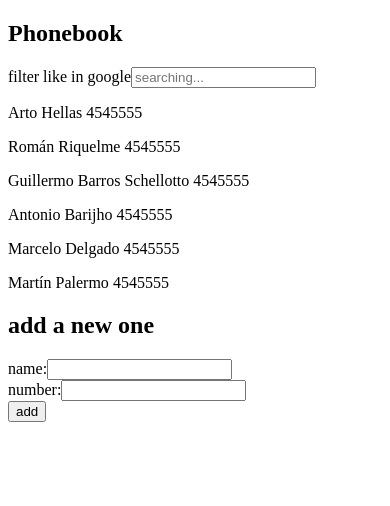
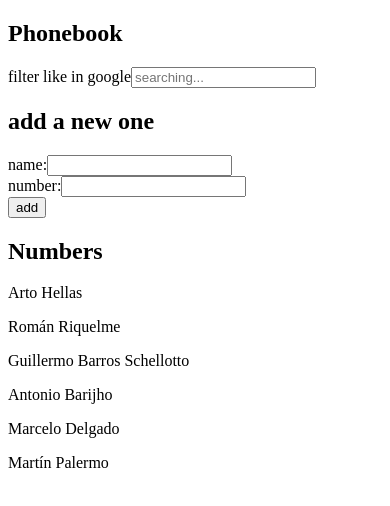
Before and after one commit to Rodrigorov3r/PhoneBook-React, a React (Vite) app: page / in a window 390 px wide. Shown: the top 506 px of the page. Built offline with nearby package versions, Linux system fonts and the light colour scheme.

Commit message:
2.9*: The Phonebook Step4_:filtro funcionando 2.0

```diff
--- a/src/App.jsx
+++ b/src/App.jsx
@@ -60,17 +60,18 @@ const App = () => {
         );
 
   //array a mostrar en pantalla
-  const showFilter = (() =>
-    arrFilter.map((filtro) => <p key={filtro.id}>{filtro.name} {filtro.number}</p>))();
+  const showFilter = (() => arrFilter.map((filtro) => (
+    <p key={filtro.id}>{filtro.name}</p>
+  )))();
 
-  console.log('impri', showFilter);
+  console.log('impri', arrFilter);
   return (
     <div>
       <h2>Phonebook</h2>
       <div>
         filter like in google
         <input type="text" placeholder="searching..." onChange={handleFilter} />
-        {showFilter}
+        {search.trim() !== '' ? showFilter : null}
       </div>
       <h2>add a new one</h2>
       <form onSubmit={handleSubmit}>
@@ -86,6 +87,12 @@ const App = () => {
           <button type="submit">add</button>
         </div>
       </form>
+      <h2>Numbers</h2>
+      <div>
+        {persons.map((item) => (
+          <p key={item.id}>{item.name}</p>
+        ))}
+      </div>
     </div>
   );
 };
```
